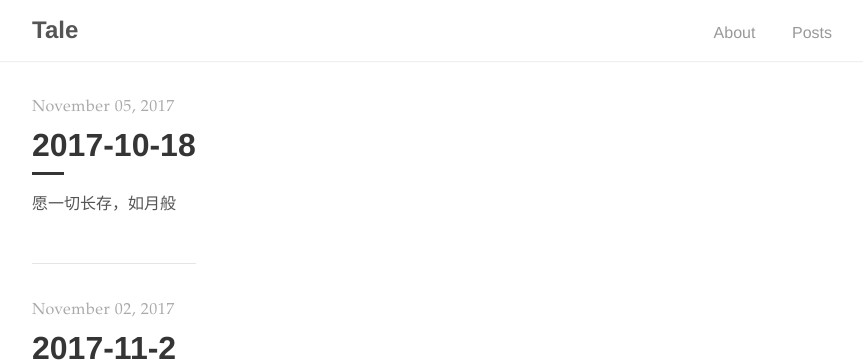
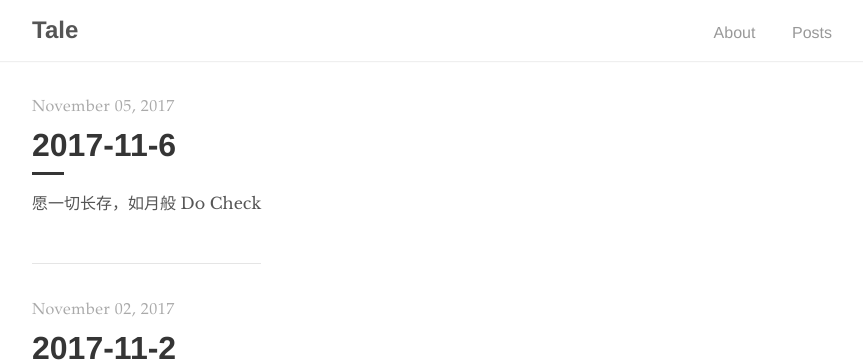
Before and after one commit to SoniciSika/SoniciSika.github.io, a Jekyll site: the page built from index.html, in a window 1280 px wide. Shown: the top 362 px of the page, without its empty margins (208-1071 px from the left). Built offline with Jekyll 4.4.1, drawn with Linux system fonts in a browser that asks for light colours; the list of posts is cut into pages by our own code.

Commit message:
Update 2017-11-5-ready.md

```diff
--- a/_posts/2017-11-5-ready.md
+++ b/_posts/2017-11-5-ready.md
@@ -1,6 +1,7 @@
 ---
 layout: post
-title: "2017-10-18"
+title: "2017-11-6"
 author: "iSika"
 ---
 **愿一切长存，如月般**
+Do Check
```
